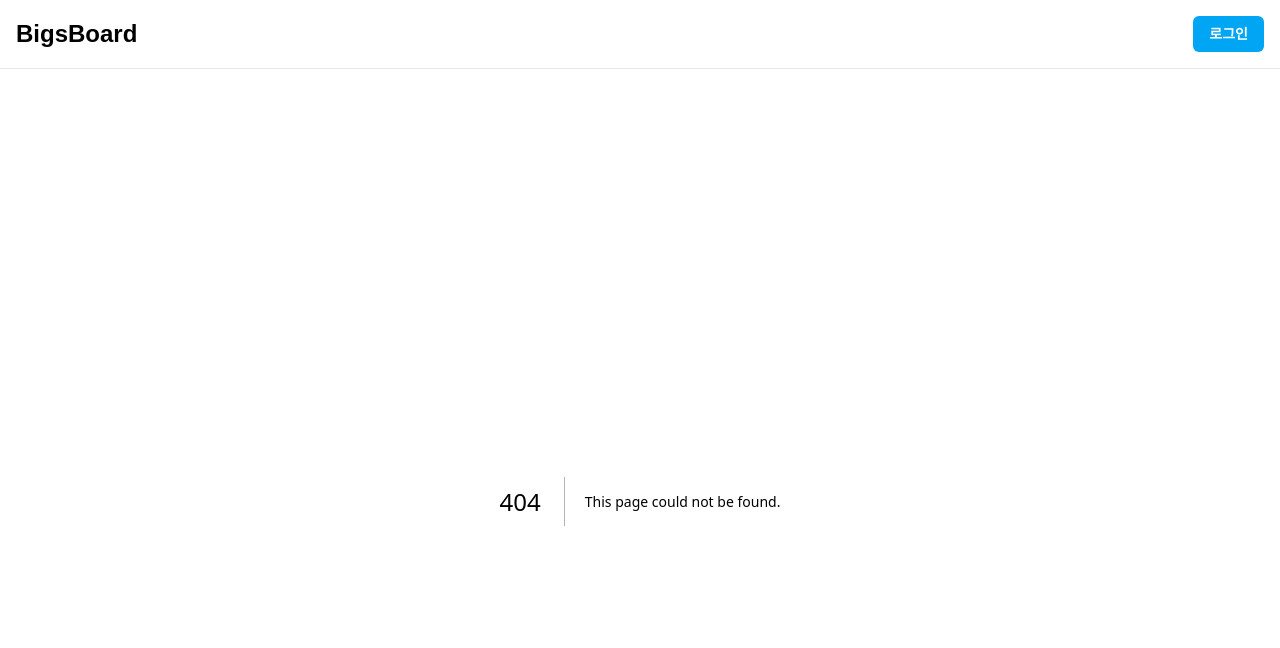
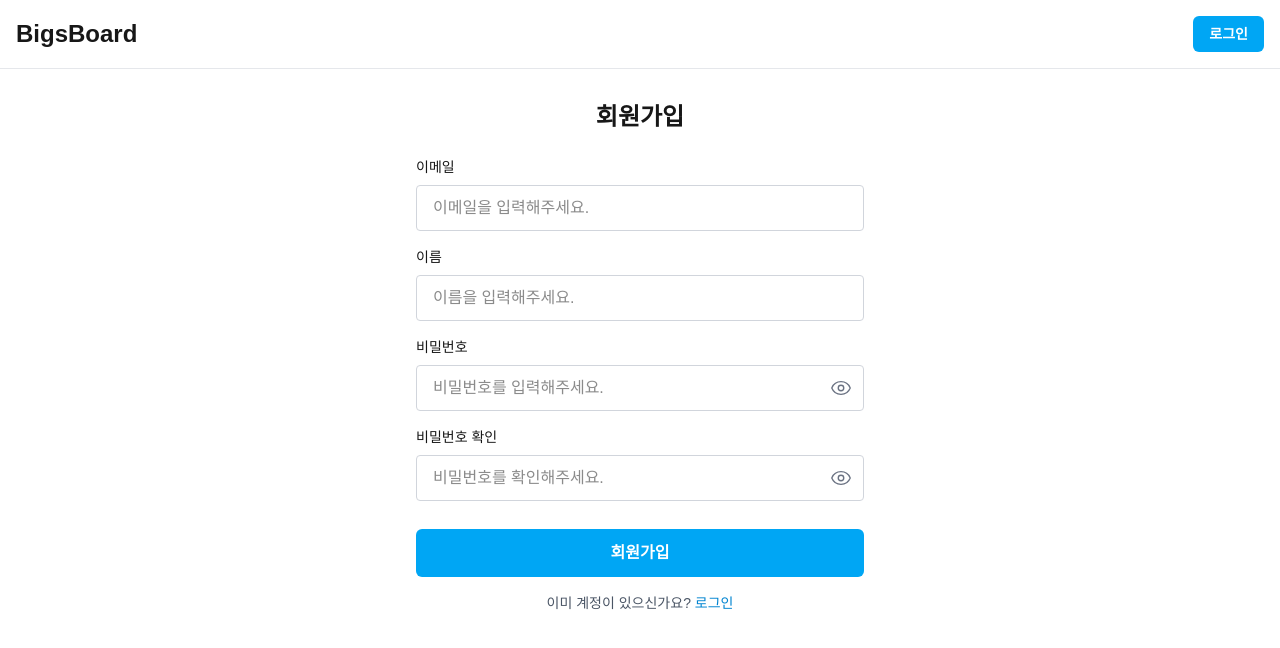
Before and after one commit to jyooni99/bigs, a Next.js app: page /signup in a window 1280 px wide. Before the commit this address had no page. Shown: the top 648 px of the page. Built offline with nearby package versions, Linux system fonts and the light colour scheme.

Commit message:
feat: 회원가입, 로그인 페이지 추가

```diff
--- /dev/null
+++ b/app/login/page.tsx
@@ -0,0 +1,68 @@
+"use client";
+
+import Button from "@/src/components/ui/button";
+import Input from "@/src/components/ui/input";
+import { LoginRequest } from "@/src/types/auth";
+import Link from "next/link";
+import { useForm } from "react-hook-form";
+
+export default function LoginPage() {
+  const {
+    register,
+    handleSubmit,
+    formState: { isValid },
+  } = useForm<LoginRequest>({
+    defaultValues: {
+      username: "",
+      password: "",
+    },
+  });
+
+  const onSubmit = (data: LoginRequest) => {
+    console.log(data);
+  };
+
+  return (
+    <div className="max-w-md mx-auto">
+      <h2 className="text-2xl font-bold mb-6 text-center">로그인</h2>
+
+      <form onSubmit={handleSubmit(onSubmit)} className="space-y-4">
+        <div>
+          <Input
+            label="이메일"
+            placeholder="이메일을 입력해주세요."
+            {...register("username")}
+          />
+        </div>
+
+        <div>
+          <Input
+            label="비밀번호"
+            type="password"
+            placeholder="비밀번호를 입력해주세요."
+            showPasswordToggle
+            {...register("password")}
+          />
+        </div>
+
+        <Button
+          type="submit"
+          aria-label="로그인"
+          variant="primary"
+          size="full"
+          className="mt-3 font-bold"
+          disabled={!isValid}
+        >
+          로그인
+        </Button>
+      </form>
+
+      <div className="mt-4 text-center text-sm">
+        <span className="text-gray-600 dark:text-gray-400">계정이 없으신가요? </span>
+        <Link href="/signup" className="text-sky-600 dark:text-sky-400 hover:underline">
+          회원가입
+        </Link>
+      </div>
+    </div>
+  );
+}
--- /dev/null
+++ b/app/signup/page.tsx
@@ -0,0 +1,74 @@
+"use client";
+
+import Button from "@/src/components/ui/button";
+import Input from "@/src/components/ui/input";
+import { SignupRequest } from "@/src/types/auth";
+import Link from "next/link";
+import { useForm } from "react-hook-form";
+
+export default function SignupPage() {
+  const {
+    register,
+    handleSubmit,
+    formState: { isValid },
+  } = useForm<SignupRequest>({
+    defaultValues: {
+      username: "",
+      name: "",
+      password: "",
+      confirmPassword: "",
+    },
+  });
+
+  const onSubmit = (data: SignupRequest) => {
+    console.log(data);
+  };
+
+  return (
+    <div className="max-w-md mx-auto">
+      <h2 className="text-2xl font-bold mb-6 text-center">회원가입</h2>
+
+      <form className="space-y-4">
+        <Input
+          label="이메일"
+          placeholder="이메일을 입력해주세요."
+          {...register("username")}
+        />
+        <Input label="이름" placeholder="이름을 입력해주세요." {...register("name")} />
+        <Input
+          label="비밀번호"
+          type="password"
+          placeholder="비밀번호를 입력해주세요."
+          showPasswordToggle
+          {...register("password")}
+        />
+        <Input
+          label="비밀번호 확인"
+          type="password"
+          placeholder="비밀번호를 확인해주세요."
+          showPasswordToggle
+          {...register("confirmPassword")}
+        />
+
+        <Button
+          onClick={handleSubmit(onSubmit)}
+          type="submit"
+          aria-label="회원가입"
+          variant="primary"
+          size="full"
+          className="mt-3 font-bold"
+          disabled={!isValid}
+        >
+          회원가입
+        </Button>
+      </form>
+
+      <div className="mt-4 text-center text-sm">
+        <span className="text-gray-600 dark:text-gray-400">이미 계정이 있으신가요? </span>
+        <Link href="/login" className="text-sky-600 dark:text-sky-400 hover:underline">
+          로그인
+        </Link>
+      </div>
+    </div>
+  );
+}
```
